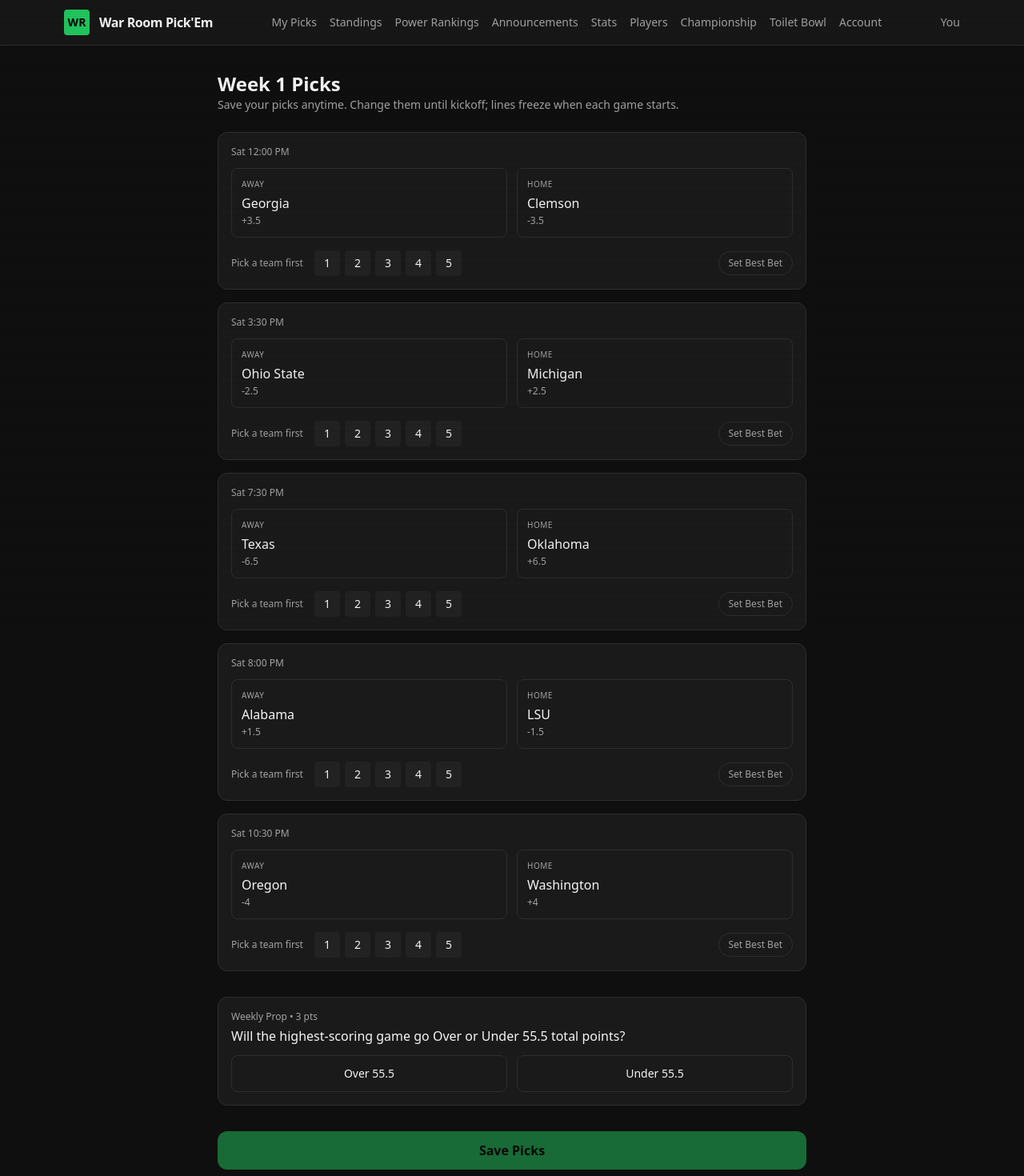
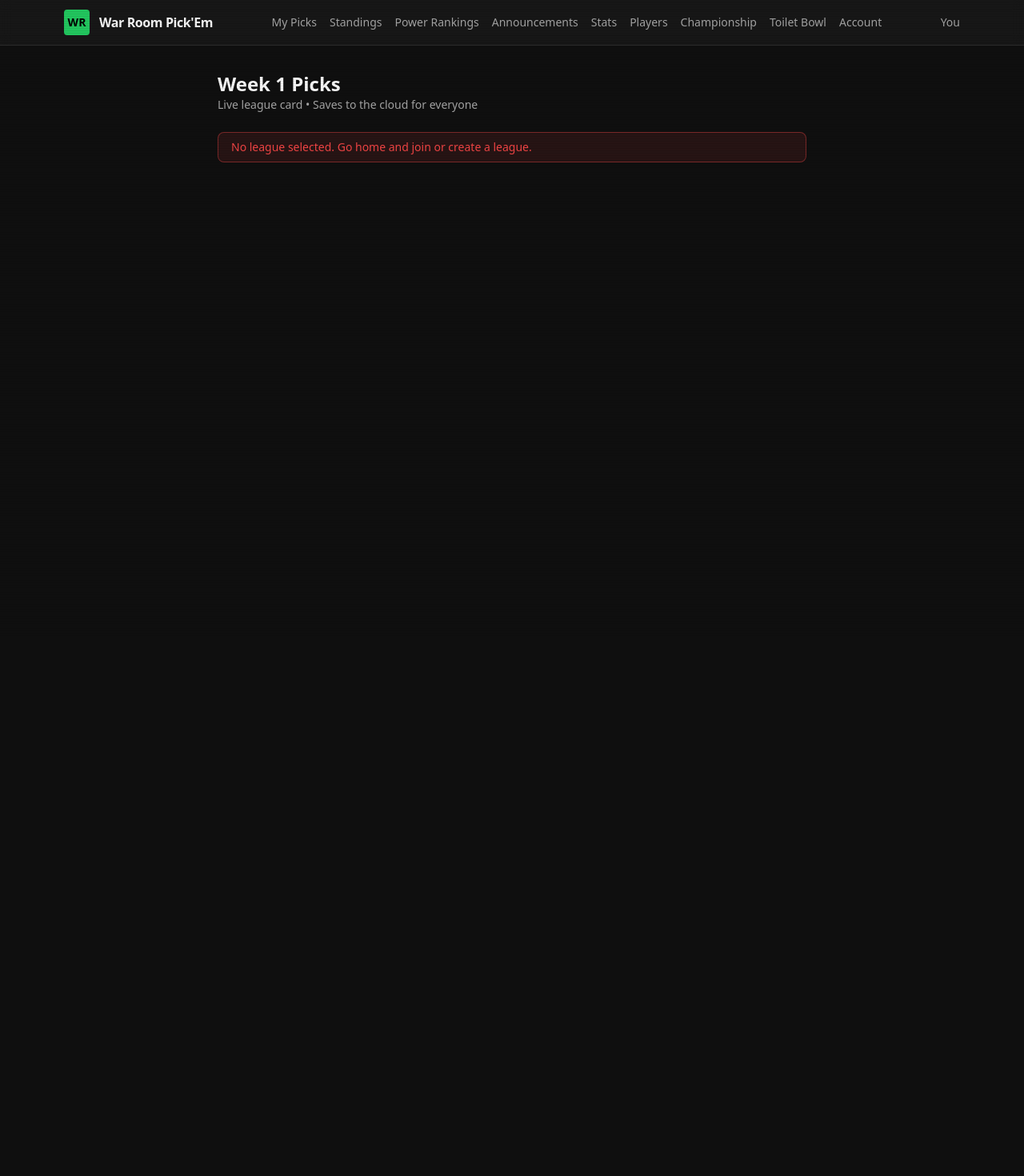
Before and after one commit to michaelvance2430/war-room-pickem, a Next.js app: page /picks in a window 1280 px wide. Shown: the top 1470 px of the page at 80% size. After the commit the page ends 800 px from the top, so only its background shows below. Built offline with nearby package versions, Linux system fonts and the light colour scheme.

Commit message:
Wire My Picks to cloud week card only
- Remove mock currentWeek and localStorage primary flow
- Load published card + existing picks from Supabase
- Empty state when commissioner has not published
- Save requires successful cloud write

```diff
--- a/src/app/picks/page.tsx
+++ b/src/app/picks/page.tsx
@@ -1,12 +1,17 @@
 "use client";
 
 import { useState, useEffect } from "react";
+import Link from "next/link";
 import Nav from "@/components/Nav";
-import { currentWeek } from "@/lib/mock-data";
 import { Game, UserPick, Prop } from "@/lib/types";
+import { getSession, getLeague } from "@/lib/league";
 import { loadWeekCard, savePicksToCloud, loadMyPicks } from "@/lib/cloud";
 
-function formatSpread(spread: number, favorite: "home" | "away", side: "home" | "away") {
+function formatSpread(
+  spread: number,
+  favorite: "home" | "away",
+  side: "home" | "away"
+) {
   const isFavorite = favorite === side;
   if (isFavorite) {
     return spread < 0 ? `${spread}` : `-${Math.abs(spread)}`;
@@ -14,38 +19,60 @@
   return `+${Math.abs(spread)}`;
 }
 
-const STORAGE_KEY = "warroom-picks-week-1";
-const CARD_KEY = "warroom-card-week-1";
+const EMPTY_PROP: Prop = {
+  id: "prop",
+  question: "",
+  options: ["A", "B"],
+  points: 3,
+};
 
 export default function PicksPage() {
-  const [games, setGames] = useState<Game[]>(currentWeek.games);
+  const [weekNumber, setWeekNumber] = useState(1);
+  const [games, setGames] = useState<Game[]>([]);
   const [picks, setPicks] = useState<Record<string, UserPick>>({});
   const [bestBetId, setBestBetId] = useState<string | null>(null);
   const [propChoice, setPropChoice] = useState<string | null>(null);
   const [usedConfidence, setUsedConfidence] = useState<number[]>([]);
   const [saved, setSaved] = useState(false);
   const [loaded, setLoaded] = useState(false);
-  const [prop, setProp] = useState<Prop>(currentWeek.prop);
+  const [prop, setProp] = useState<Prop>(EMPTY_PROP);
+  const [hasCard, setHasCard] = useState(false);
+  const [loadError, setLoadError] = useState<string | null>(null);
   const [saving, setSaving] = useState(false);
   const [saveError, setSaveError] = useState<string | null>(null);
+  const [leagueName, setLeagueName] = useState("");
 
   useEffect(() => {
     async function load() {
+      setLoadError(null);
+      const session = getSession();
+      const league = getLeague();
+      setLeagueName(league?.name || "");
+
+      if (!session?.leagueId) {
+        setLoadError("No league selected. Go home and join or create a league.");
+        setLoaded(true);
+        return;
+      }
+
+      // Prefer league current week from settings cache if present later; default 1
+      const week = 1;
+      setWeekNumber(week);
+
       try {
-        const cloud = await loadWeekCard(1);
-        if (cloud) {
+        const cloud = await loadWeekCard(week);
+        if (!cloud || !cloud.games.length) {
+          setHasCard(false);
+          setGames([]);
+          setLoaded(true);
+          return;
+        }
+
+        setHasCard(true);
         setGames(cloud.games);
         setProp(cloud.prop);
-        } else {
-          const cardRaw = localStorage.getItem(CARD_KEY);
-          if (cardRaw) {
-            const data = JSON.parse(cardRaw);
-            if (data.games?.length) setGames(data.games);
-            if (data.prop) setProp(data.prop);
-          }
-        }
 
-        const mine = await loadMyPicks(1);
+        const mine = await loadMyPicks(week);
         if (mine) {
           setPicks(mine.picks || {});
           setBestBetId(mine.bestBetId || null);
@@ -55,19 +82,11 @@
             .map((p) => p.confidence)
             .filter((c) => c > 0);
           setUsedConfidence(used);
-        } else {
-          const raw = localStorage.getItem(STORAGE_KEY);
-          if (raw) {
-            const data = JSON.parse(raw);
-            setPicks(data.picks || {});
-            setBestBetId(data.bestBetId || null);
-            setPropChoice(data.propChoice || null);
-            setUsedConfidence(data.usedConfidence || []);
-            setSaved(!!data.lockedAt);
         }
-        }
-      } catch {
-        // fall back silent
+      } catch (e: unknown) {
+        setLoadError(
+          e instanceof Error ? e.message : "Failed to load weekly card"
+        );
       }
       setLoaded(true);
     }
@@ -80,6 +99,7 @@
     const game = games.find((g) => g.id === gameId);
     if (!game) return;
 
+    setSaved(false);
     setPicks((prev) => ({
       ...prev,
       [gameId]: {
@@ -94,15 +114,14 @@
   }
 
   function selectConfidence(gameId: string, conf: number) {
-    if (!picks[gameId]?.pick) {
-      return;
-    }
+    if (!picks[gameId]?.pick) return;
     const takenByOther = Object.entries(picks).some(
       ([id, p]) => id !== gameId && p.confidence === conf
     );
     if (takenByOther) return;
 
     const game = games.find((g) => g.id === gameId);
+    setSaved(false);
     setPicks((prev) => {
       const next = {
         ...prev,
@@ -112,7 +131,8 @@
           confidence: conf,
           isBestBet: bestBetId === gameId,
           lockedSpread: game?.spread ?? prev[gameId]?.lockedSpread ?? 0,
-          lockedFavorite: game?.favorite ?? prev[gameId]?.lockedFavorite ?? "home",
+          lockedFavorite:
+            game?.favorite ?? prev[gameId]?.lockedFavorite ?? "home",
         },
       };
       const used = Object.values(next)
@@ -124,6 +144,7 @@
   }
 
   function toggleBestBet(gameId: string) {
+    setSaved(false);
     if (bestBetId === gameId) {
       setBestBetId(null);
       setPicks((prev) => {
@@ -153,7 +174,7 @@
   }
 
   async function savePicks() {
-    if (saving) return;
+    if (saving || !hasCard) return;
     const lockedPicks: Record<string, UserPick> = {};
     for (const g of games) {
       const p = picks[g.id];
@@ -166,42 +187,46 @@
       };
     }
 
+    if (Object.keys(lockedPicks).length !== games.length) {
+      setSaveError("Pick a side and confidence for every game.");
+      return;
+    }
+
     setSaving(true);
     setSaveError(null);
     const cloud = await savePicksToCloud({
-      weekNumber: 1,
+      weekNumber,
       picks: lockedPicks,
       bestBetId,
       propChoice,
     });
 
-    const payload = {
-      picks: lockedPicks,
-      bestBetId,
-      propChoice,
-      usedConfidence,
-      lockedAt: new Date().toISOString(),
-    };
-    localStorage.setItem(STORAGE_KEY, JSON.stringify(payload));
+    if (!cloud.ok) {
+      setSaveError(cloud.error || "Cloud save failed — try again");
+      setSaving(false);
+      return;
+    }
+
     setPicks(lockedPicks);
-
-    if (!cloud.ok) {
-      setSaveError(cloud.error || "Cloud save failed — picks kept on this device");
-    }
     setSaved(true);
     setSaving(false);
   }
 
   const allGamesPicked =
+    hasCard &&
+    games.length > 0 &&
     games.every((g) => picks[g.id]?.pick && (picks[g.id]?.confidence ?? 0) > 0) &&
     propChoice !== null &&
-    bestBetId !== null;
+    bestBetId !== null &&
+    usedConfidence.length === games.length;
 
   if (!loaded) {
     return (
       <div className="min-h-screen flex flex-col">
         <Nav />
-        <main className="flex-1 flex items-center justify-center text-muted">Loading…</main>
+        <main className="flex-1 flex items-center justify-center text-muted">
+          Loading…
+        </main>
       </div>
     );
   }
@@ -212,14 +237,37 @@
 
       <main className="flex-1 max-w-3xl mx-auto w-full px-4 py-8">
         <div className="mb-6">
-          <h1 className="text-2xl font-bold">Week 1 Picks</h1>
+          <h1 className="text-2xl font-bold">Week {weekNumber} Picks</h1>
           <p className="text-sm text-muted">
-            {saved
-              ? "Picks saved. You can change them anytime before kickoff — lines freeze at game start."
-              : "Save your picks anytime. Change them until kickoff; lines freeze when each game starts."}
+            {leagueName ? `${leagueName} • ` : ""}
+            Live league card • Saves to the cloud for everyone
           </p>
         </div>
 
+        {loadError && (
+          <div className="mb-4 rounded-lg border border-danger/40 bg-danger/10 px-4 py-2 text-sm text-danger">
+            {loadError}
+          </div>
+        )}
+
+        {!loadError && !hasCard && (
+          <div className="rounded-xl border border-border bg-card p-8 text-center">
+            <p className="font-medium mb-2">No week card published yet</p>
+            <p className="text-sm text-muted mb-4">
+              The commissioner has to publish Week {weekNumber} games and the prop
+              before anyone can pick.
+            </p>
+            <Link
+              href="/commissioner"
+              className="text-sm text-primary hover:underline"
+            >
+              Go to Commissioner tools →
+            </Link>
+          </div>
+        )}
+
+        {hasCard && (
+          <>
             {saveError && (
               <div className="mb-4 rounded-lg border border-danger/40 bg-danger/10 px-4 py-2 text-sm text-danger">
                 {saveError}
@@ -227,7 +275,8 @@
             )}
             {saved && (
               <div className="mb-4 rounded-lg border border-primary/40 bg-primary/10 px-4 py-2 text-sm text-primary">
-            ✓ Picks saved to the league. Edit below and Save again before kickoff if you change your mind.
+                ✓ Picks saved to the league. Edit below and Save again before
+                kickoff if you change your mind.
               </div>
             )}
 
@@ -242,11 +291,15 @@
                   <div
                     key={game.id}
                     className={`rounded-xl border bg-card p-4 transition ${
-                  isBest ? "border-primary/60 ring-1 ring-primary/30" : "border-border"
+                      isBest
+                        ? "border-primary/60 ring-1 ring-primary/30"
+                        : "border-border"
                     }`}
                   >
                     <div className="flex items-center justify-between mb-3">
-                  <span className="text-xs text-muted">{game.startTime}</span>
+                      <span className="text-xs text-muted">
+                        {game.startTime || "TBD"}
+                      </span>
                       {isBest && (
                         <span className="text-xs font-semibold text-primary bg-primary/10 px-2 py-0.5 rounded-full">
                           BEST BET (2×)
@@ -256,7 +309,7 @@
 
                     <div className="grid grid-cols-2 gap-3 mb-4">
                       <button
-                    disabled={false}
+                        type="button"
                         onClick={() => selectSide(game.id, "away")}
                         className={`p-3 rounded-lg border text-left transition ${
                           pick?.pick === "away"
@@ -264,7 +317,9 @@
                             : "border-border hover:border-muted"
                         }`}
                       >
-                    <div className="text-[10px] uppercase tracking-wider text-muted mb-1">Away</div>
+                        <div className="text-[10px] uppercase tracking-wider text-muted mb-1">
+                          Away
+                        </div>
                         <div className="font-medium">{game.awayTeam}</div>
                         <div className="text-xs text-muted mt-0.5">
                           {formatSpread(displaySpread, displayFavorite, "away")}
@@ -272,7 +327,7 @@
                       </button>
 
                       <button
-                    disabled={false}
+                        type="button"
                         onClick={() => selectSide(game.id, "home")}
                         className={`p-3 rounded-lg border text-left transition ${
                           pick?.pick === "home"
@@ -280,7 +335,9 @@
                             : "border-border hover:border-muted"
                         }`}
                       >
-                    <div className="text-[10px] uppercase tracking-wider text-muted mb-1">Home</div>
+                        <div className="text-[10px] uppercase tracking-wider text-muted mb-1">
+                          Home
+                        </div>
                         <div className="font-medium">{game.homeTeam}</div>
                         <div className="text-xs text-muted mt-0.5">
                           {formatSpread(displaySpread, displayFavorite, "home")}
@@ -291,7 +348,9 @@
                     <div className="flex items-center justify-between gap-3">
                       <div className="flex gap-1.5 items-center">
                         {!pick?.pick && (
-                      <span className="text-xs text-muted mr-2">Pick a team first</span>
+                          <span className="text-xs text-muted mr-2">
+                            Pick a team first
+                          </span>
                         )}
                         {confidenceOptions.map((c) => {
                           const usedElsewhere = Object.entries(picks).some(
@@ -317,6 +376,7 @@
                         })}
                       </div>
                       <button
+                        type="button"
                         onClick={() => toggleBestBet(game.id)}
                         className={`text-xs px-3 py-1.5 rounded-full border transition ${
                           isBest
@@ -331,8 +391,12 @@
                     {saved && pick && (
                       <div className="text-xs text-muted mt-2">
                         Last saved line for scoring snapshot:{" "}
-                    {formatSpread(pick.lockedSpread, pick.lockedFavorite, pick.pick)}
-                    {" "}(updates when you Save again)
+                        {formatSpread(
+                          pick.lockedSpread,
+                          pick.lockedFavorite,
+                          pick.pick
+                        )}{" "}
+                        (updates when you Save again)
                       </div>
                     )}
                   </div>
@@ -341,14 +405,19 @@
             </div>
 
             <div className="rounded-xl border border-border bg-card p-4 mb-8">
-          <div className="text-xs text-muted mb-1">Weekly Prop • {prop.points} pts</div>
+              <div className="text-xs text-muted mb-1">
+                Weekly Prop • {prop.points} pts
+              </div>
               <div className="font-medium mb-3">{prop.question}</div>
               <div className="grid grid-cols-2 gap-3">
                 {prop.options.map((opt) => (
                   <button
                     key={opt}
-                disabled={false}
-                onClick={() => setPropChoice(opt)}
+                    type="button"
+                    onClick={() => {
+                      setSaved(false);
+                      setPropChoice(opt);
+                    }}
                     className={`p-3 rounded-lg border text-sm transition ${
                       propChoice === opt
                         ? "border-primary bg-primary/10"
@@ -362,12 +431,21 @@
             </div>
 
             <button
+              type="button"
               onClick={savePicks}
               disabled={!allGamesPicked || saving}
               className="w-full py-3 rounded-xl bg-primary text-black font-semibold disabled:opacity-50"
             >
               {saving ? "Saving…" : saved ? "Update Picks" : "Save Picks"}
             </button>
+            {!allGamesPicked && (
+              <p className="text-xs text-muted text-center mt-2">
+                Need: side + unique confidence 1–5 on every game, one Best Bet,
+                and a prop choice.
+              </p>
+            )}
+          </>
+        )}
       </main>
     </div>
   );
```
Lines whose indentation alone changed are shown as unchanged.
